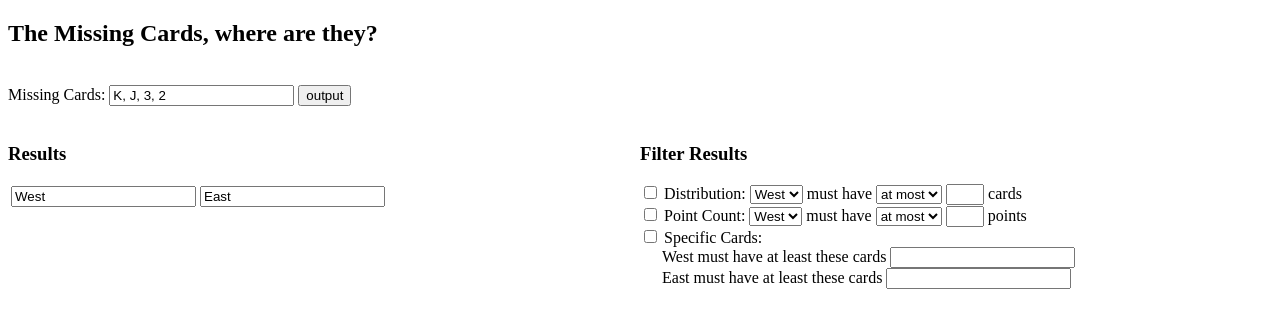
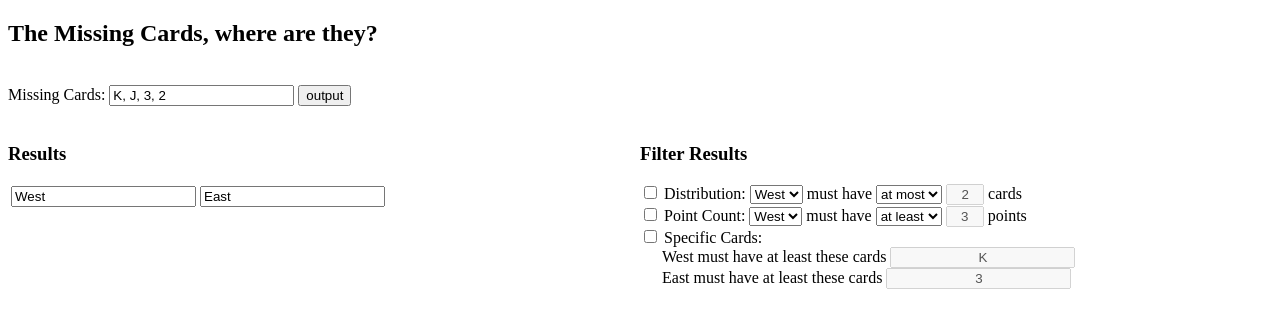
Before and after one commit to javazen/missing-cards, a website: page index.html in a window 1280 px wide. Drawn offline with Linux system fonts and the light colour scheme.

Commit message:
Most of the constraint UI working

```diff
--- a/css/index.css
+++ b/css/index.css
@@ -12,6 +12,11 @@
 
 .numcardsTextInput {
   width:30px;
+  text-align: center;
+}
+
+.cardsListInput {
+  text-align: center;
 }
 
 .indent22 {
--- a/index.html
+++ b/index.html
@@ -40,7 +40,7 @@
               <select name="opponent" id="whichOpponentForDist">
                 <option>West</option>
                 <option>East</option>
-                <option>Both</option>
+                <option disabled>Both</option>
               </select>
               must have
               <select name="match" id="whichMatchForDist">
@@ -48,7 +48,7 @@
                 <option>at least</option>
                 <option>exactly</option>
               </select>
-              <input id="distCount" class="numcardsTextInput">
+              <input id="distCount" class="numcardsTextInput" disabled>
               cards
             </span>
             <br />
@@ -60,7 +60,7 @@
               <select name="opponent" id="whichOpponentForPoints">
                 <option>West</option>
                 <option>East</option>
-                <option>Both</option>
+                <option disabled>Both</option>
               </select>
               must have
               <select name="match" id="whichMatchForPoints">
@@ -68,7 +68,7 @@
                 <option>at least</option>
                 <option>exactly</option>
               </select>
-              <input id="pointsCount" class="numcardsTextInput">
+              <input id="pointsCount" class="numcardsTextInput" disabled>
               points
             </span>
             <br />
@@ -81,12 +81,12 @@
             <br />
             <span class="indent22">
               West must have at least these cards
-              <input id="westMustHaveCards">
+              <input id="westMustHaveCards" class="cardsListInput" disabled>
             </span>
             <br />
             <span class="indent22">
               East must have at least these cards
-              <input id="eastMustHaveCards">
+              <input id="eastMustHaveCards" class="cardsListInput" disabled>
             </span>
     </div>
 
--- a/src/missing-cards.js
+++ b/src/missing-cards.js
@@ -21,7 +21,7 @@
 
   // initial default state
   let constraintsObj = {
-    dist:{check:false, hand:ANYHAND, mode:MODE_AT_MOST, count:2},
+    dist:{check:false, hand:WESTHAND, mode:MODE_AT_MOST, count:2},
     points:{check:false, hand:WESTHAND, mode:MODE_AT_LEAST, count:3},
     cards:{check:false, west:'K', east:'3'} };
   let origTableHTML;
@@ -82,23 +82,15 @@
 
     setupDropdown('whichOpponentForDist', constraintsObj.dist, 'hand');
     setupDropdown('whichMatchForDist', constraintsObj.dist, 'mode');
+    document.getElementById('distCount').value = constraintsObj.dist.count;
 
     setupDropdown('whichOpponentForPoints', constraintsObj.points, 'hand');
     setupDropdown('whichMatchForPoints', constraintsObj.points, 'mode');
+    document.getElementById('pointsCount').value = constraintsObj.points.count;
 
-    // const dropdown3 = document.getElementById('whichOpponentForPoints');
-    // dropdown3.addEventListener('change', (event) => {
-    //   const value = event.target.value;
-    //   if (DEBUG) console.log('whichOpponentForPoints select called, new value= ' + value);
-    //   constraintsObj.dist.hand = value;
-    // });
+    document.getElementById('westMustHaveCards').value = constraintsObj.cards.west;
+    document.getElementById('eastMustHaveCards').value = constraintsObj.cards.east;
 
-    // const dropdown4 = document.getElementById('whichMatchForPoints');
-    // dropdown4.addEventListener('change', (event) => {
-    //   const value = event.target.value;
-    //   if (DEBUG) console.log('whichMatchForPoints select called, new value= ' + value);
-    //   constraintsObj.dist.mode = value;
-    // });
   }
 
   function setupCB(id, obj) {
@@ -111,11 +103,13 @@
       const cb = document.getElementById(id);
       const isChecked = cb.checked;
       obj.check = isChecked;
+      handleOutputBtn(e);
     }
   }
 
   function setupDropdown(id, obj, field) {
     const dropdown = document.getElementById(id);
+    dropdown.value = obj[field];
     dropdown.addEventListener('change', (event) => {
       const value = event.target.value;
       if (DEBUG) console.log('' + id + ' select called, new value= ' + value);
```
